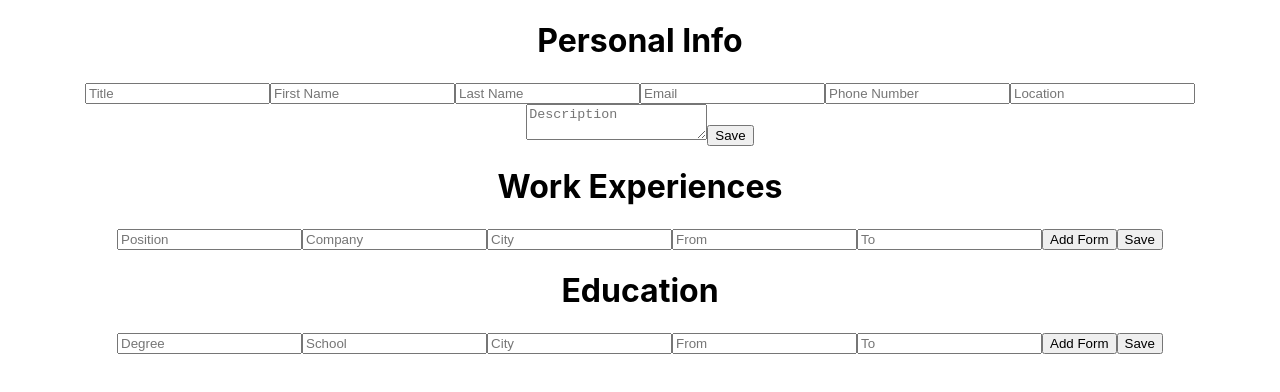
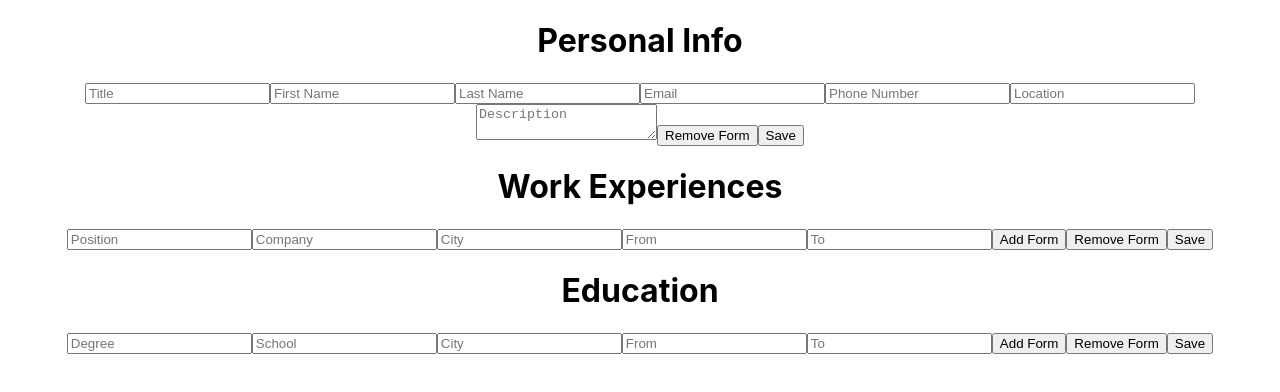
Before and after one commit to G-Cioni/cv-creator, a React (Create React App) app: page / in a window 1280 px wide. Shown: the top 392 px of the page. Built offline with nearby package versions, Linux system fonts and the light colour scheme.

Commit message:
can now remove forms

```diff
--- a/src/App.js
+++ b/src/App.js
@@ -6,6 +6,7 @@ class App extends Component {
   constructor() {
     super();
     this.onFormSave = this.onFormSave.bind(this);
+    this.deleteFormState = this.deleteFormState.bind(this);
   }
 
   onFormSave(e, formType, formId, formFields) {
@@ -21,10 +22,20 @@ class App extends Component {
     });
   }
 
+  deleteFormState(formName) {
+    this.setState((state) => {
+      delete state[formName];
+      return state;
+    });
+  }
+
   render() {
     return (
       <div className="App">
-        <Forms onFormSave={this.onFormSave} />
+        <Forms
+          onFormSave={this.onFormSave}
+          deleteFormState={this.deleteFormState}
+        />
       </div>
     );
   }
--- a/src/components/forms/Form.js
+++ b/src/components/forms/Form.js
@@ -26,7 +26,7 @@ class Form extends Component {
 
   render() {
     const { formFields, formTitle, formType } = this.state;
-    const { formId, addForm, onFormSave } = this.props;
+    const { formId, addForm, onFormSave, removeForm } = this.props;
     const inputs = Object.keys(formFields).map((inputName) => {
       const { id, placeHolder, name, inputValue, type } = formFields[inputName];
       return (
@@ -48,6 +48,10 @@ class Form extends Component {
           {addForm ? (
             <Button onClick={() => addForm(formType)} text={'Add Form'} />
           ) : null}
+          <Button
+            onClick={() => removeForm(formType, formId)}
+            text={'Remove Form'}
+          />
           <button type="submit">Save</button>
         </form>
       </div>
--- a/src/components/forms/Forms.js
+++ b/src/components/forms/Forms.js
@@ -2,6 +2,7 @@ import React, { Component } from 'react';
 import Form from './Form';
 import formData from '../../formData';
 import uniqid from 'uniqid';
+import { getCounterName } from '../../utils';
 
 class Forms extends Component {
   constructor(props) {
@@ -12,21 +13,33 @@ class Forms extends Component {
       educationFormsCounter: [],
     };
     this.addForm = this.addForm.bind(this);
+    this.removeForm = this.removeForm.bind(this);
   }
 
   addForm(formType) {
-    const counterName =
-      formType === 'personalInfo'
-        ? 'personalFormsCounter'
-        : formType === 'workExperiences'
-        ? 'workFormsCounter'
-        : 'educationFormsCounter';
+    const counterName = getCounterName(formType);
+
     this.setState((state) => {
       return {
         ...state,
         [counterName]: state[counterName].concat(uniqid()),
       };
     });
+  }
+
+  removeForm(formType, formId) {
+    const formName = `${formType}-${formId}`;
+    const counterName = getCounterName(formType);
+    const { deleteFormState } = this.props;
+    if (this.state[counterName].length > 1) {
+      this.setState((state) => {
+        return {
+          ...state,
+          [counterName]: state[counterName].filter((id) => id !== formId),
+        };
+      });
+      deleteFormState(formName);
+    }
   }
 
   componentDidMount() {
@@ -80,6 +93,7 @@ class Forms extends Component {
         onFormSave={onFormSave}
         formData={workExperiences}
         addForm={this.addForm}
+        removeForm={this.removeForm}
       />
     ));
 
@@ -90,6 +104,7 @@ class Forms extends Component {
         onFormSave={onFormSave}
         formData={education}
         addForm={this.addForm}
+        removeForm={this.removeForm}
       />
     ));
 
```
